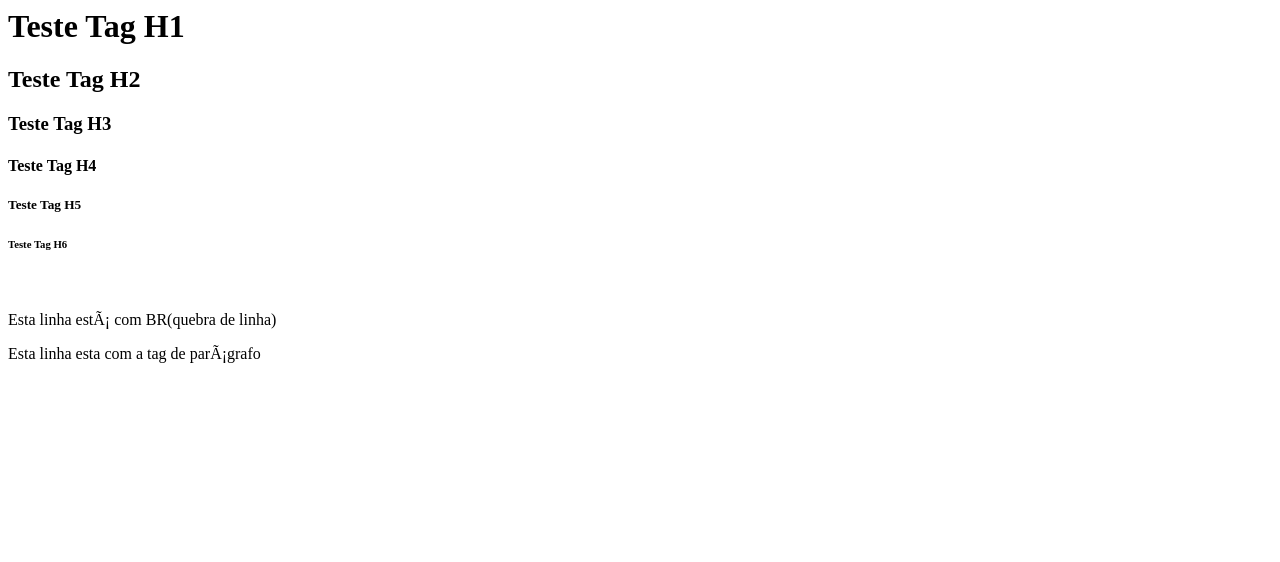
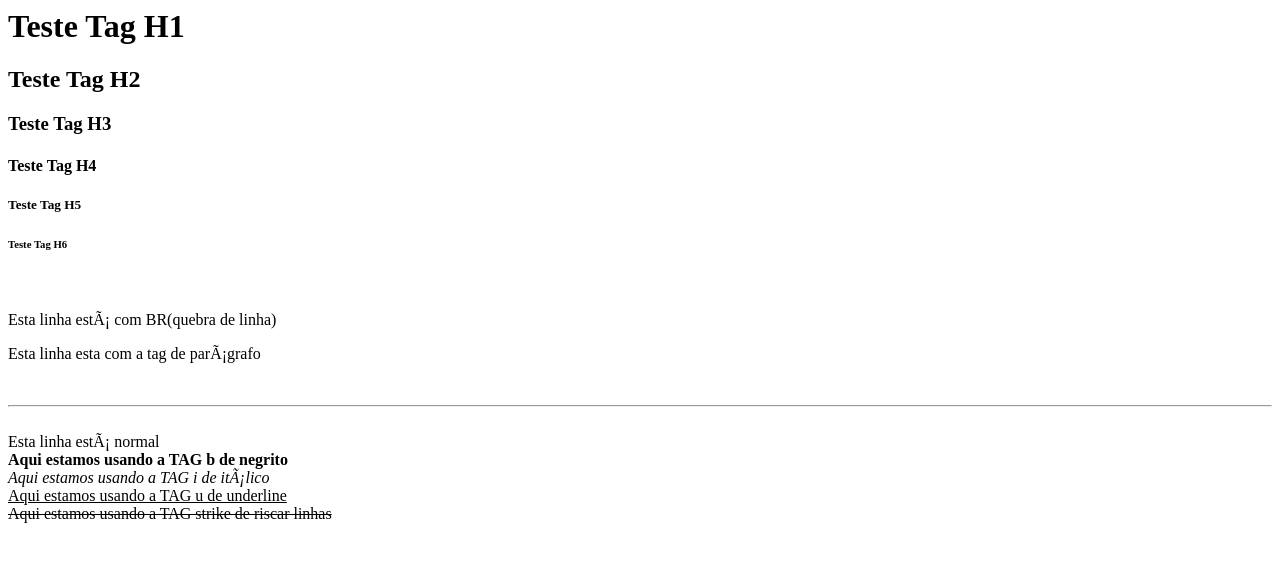
Before and after one commit to pscarpioni/project, a plain HTML site: page index.html in a window 1280 px wide. Drawn offline with Linux system fonts and the light colour scheme.

Commit message:
Tags de Formatação

```diff
--- a/index.html
+++ b/index.html
@@ -16,5 +16,33 @@
             <br> Esta linha está com BR(quebra de linha)</br>
 
             <p> Esta linha esta com a tag de parágrafo</p>
+
+            <br/>
+
+            <hr/>
+
+            <br/>
+
+            Esta linha está normal
+
+            <br/>
+
+            <b> Aqui estamos usando a TAG b de negrito </b>
+
+            <br/>
+
+            <i> Aqui estamos usando a TAG i de itálico </i>
+
+            <br/>
+
+            <u> Aqui estamos usando a TAG u de underline </u>
+
+            <br/>
+
+            <strike> Aqui estamos usando a TAG strike de riscar linhas </strike>
+
+            <br/>
+
+
         </body>
 </html>
```
